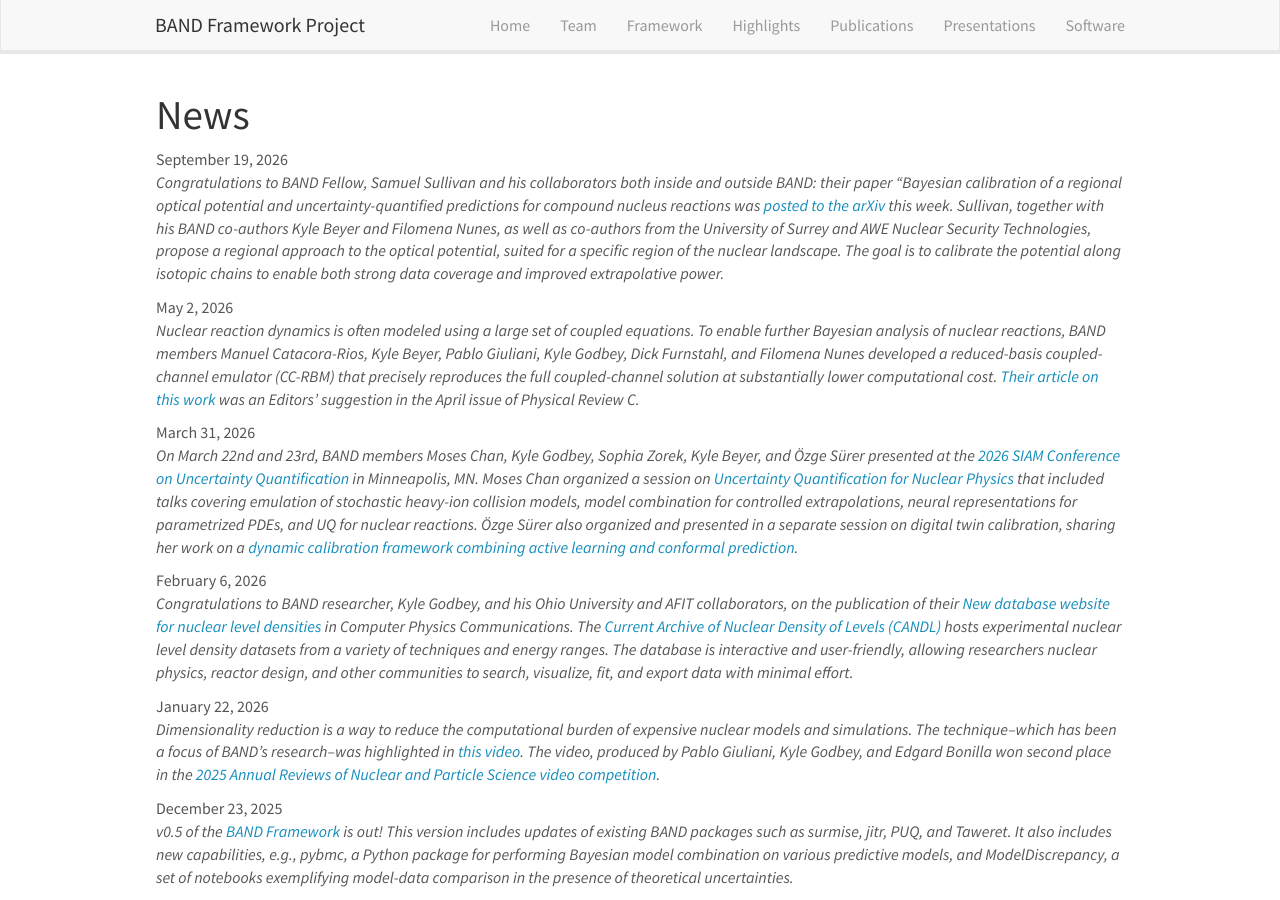
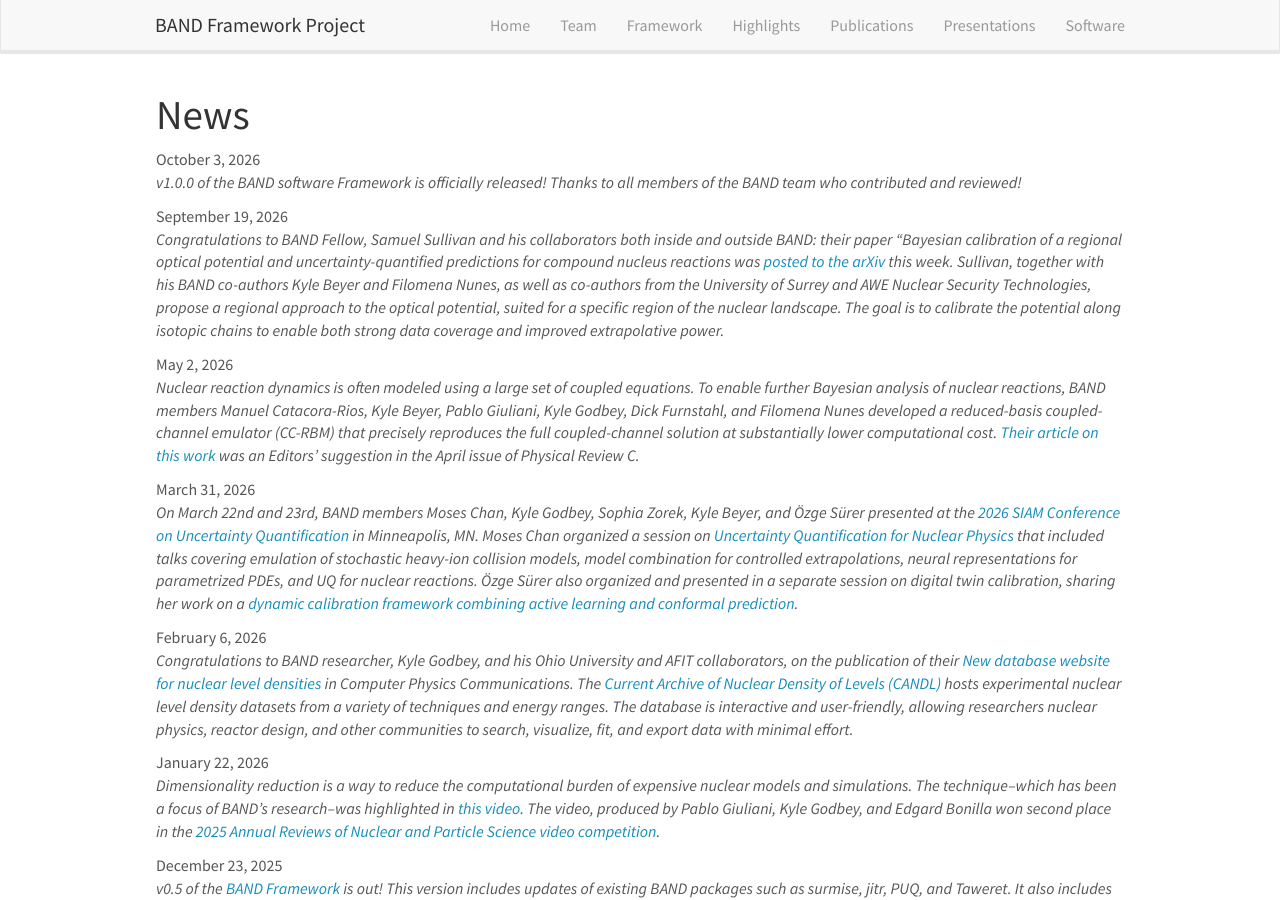
Before and after one commit to bandframework/bandframework.github.io, a Jekyll site: the page built from _pages/allnews.md, in a window 1280 px wide and 900 px high. Built offline with Jekyll 4.4.1, drawn with Linux system fonts in a browser that asks for light colours; nearby versions of some CDN libraries.

Commit message:
Add news entry for BAND software v1.0.0 release
Added a new entry for the v1.0.0 release of the BAND software Framework.

```diff
--- a/_data/news.yml
+++ b/_data/news.yml
@@ -1,3 +1,7 @@
+- date: October 3, 2026
+  headline: >
+   v1.0.0 of the BAND software Framework is officially released! Thanks to all members of the BAND team who contributed and reviewed!
+
 - date: September 19, 2026
   headline: >
    Congratulations to BAND Fellow, Samuel Sullivan and his collaborators both inside and outside BAND: their paper "Bayesian calibration of a regional optical potential and uncertainty-quantified predictions for compound nucleus reactions was <a href="https://arxiv.org/abs/2609.20120">posted to the arXiv</a> this week. Sullivan, together with his BAND co-authors Kyle Beyer and Filomena Nunes, as well as co-authors from the University of Surrey and AWE Nuclear Security Technologies, propose a regional approach to the optical potential, suited for a specific region of the nuclear landscape. The goal is to calibrate the potential along isotopic chains to enable both strong data coverage and improved extrapolative power.
```
